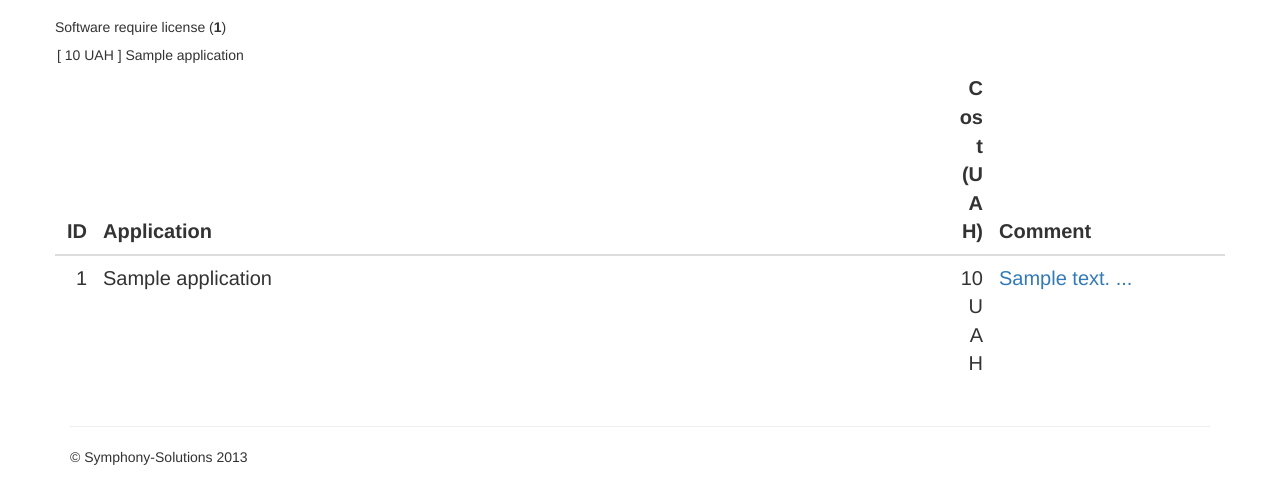
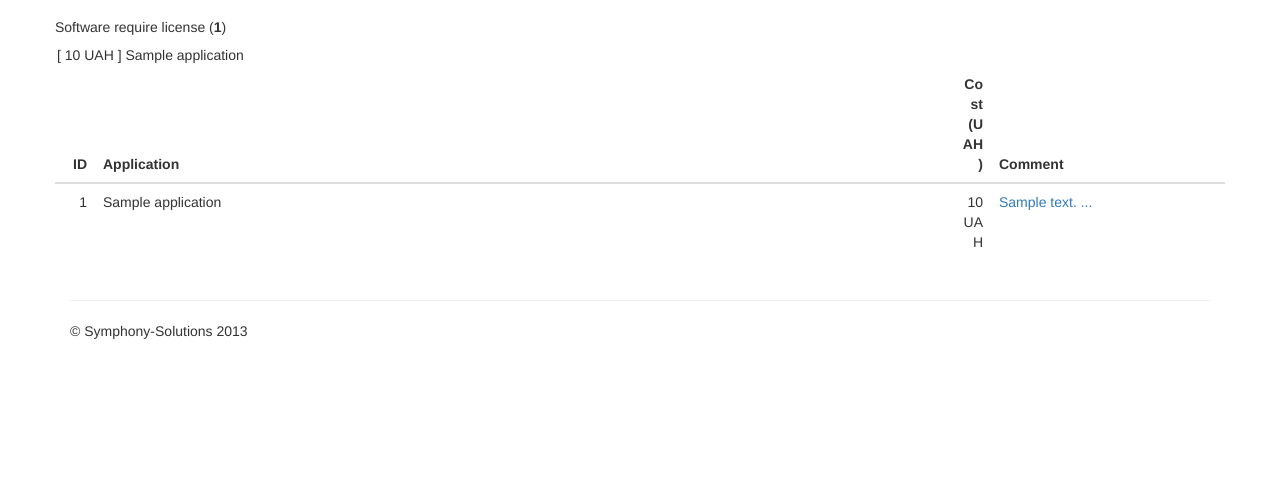
Before and after one commit to vitush/licenseparser, a Django app: template templates/price.html in a window 1280 px wide. Shown: the part 50-554 px from the top of the page. Run offline with Django 3.2, Linux system fonts and the light colour scheme; the template is opened without the code that fills it: values that come from a table or form of the project are taken from there, others are empty; tables that the repository leaves empty hold one stand-in row (values such as "Sample post"); parts of the project's set-up code (start-up, migrations or seed data) failed here and were passed over; some libraries are stand-ins or nearby versions.

```diff
--- a/templates/price.html
+++ b/templates/price.html
@@ -17,7 +17,7 @@
 table {
     table-layout: fixed;
     word-wrap: break-word;
-    font-size:20px;
+    font-size: 14px;
 }
 .table th.rightCell,
 .table td.rightCell {
```
